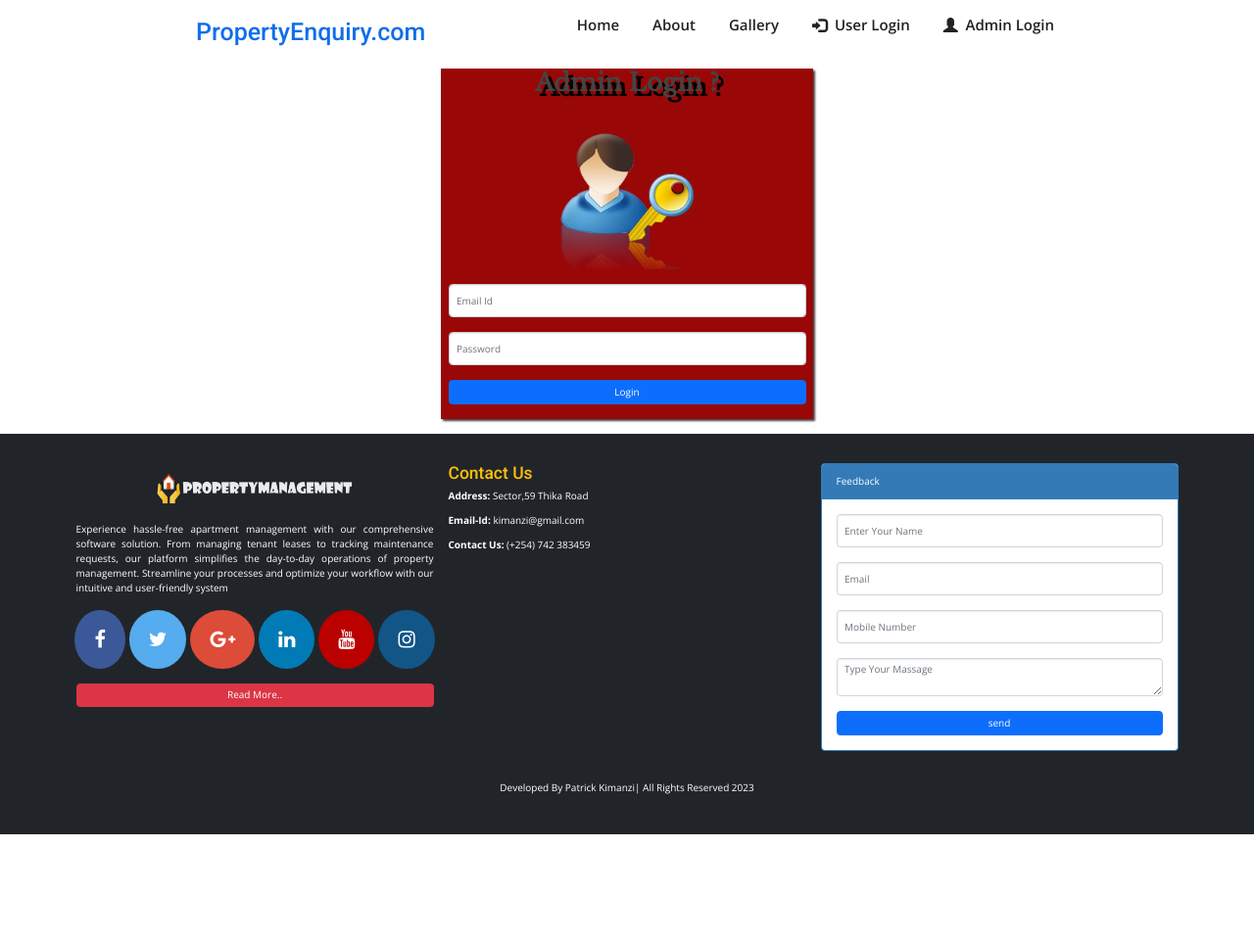
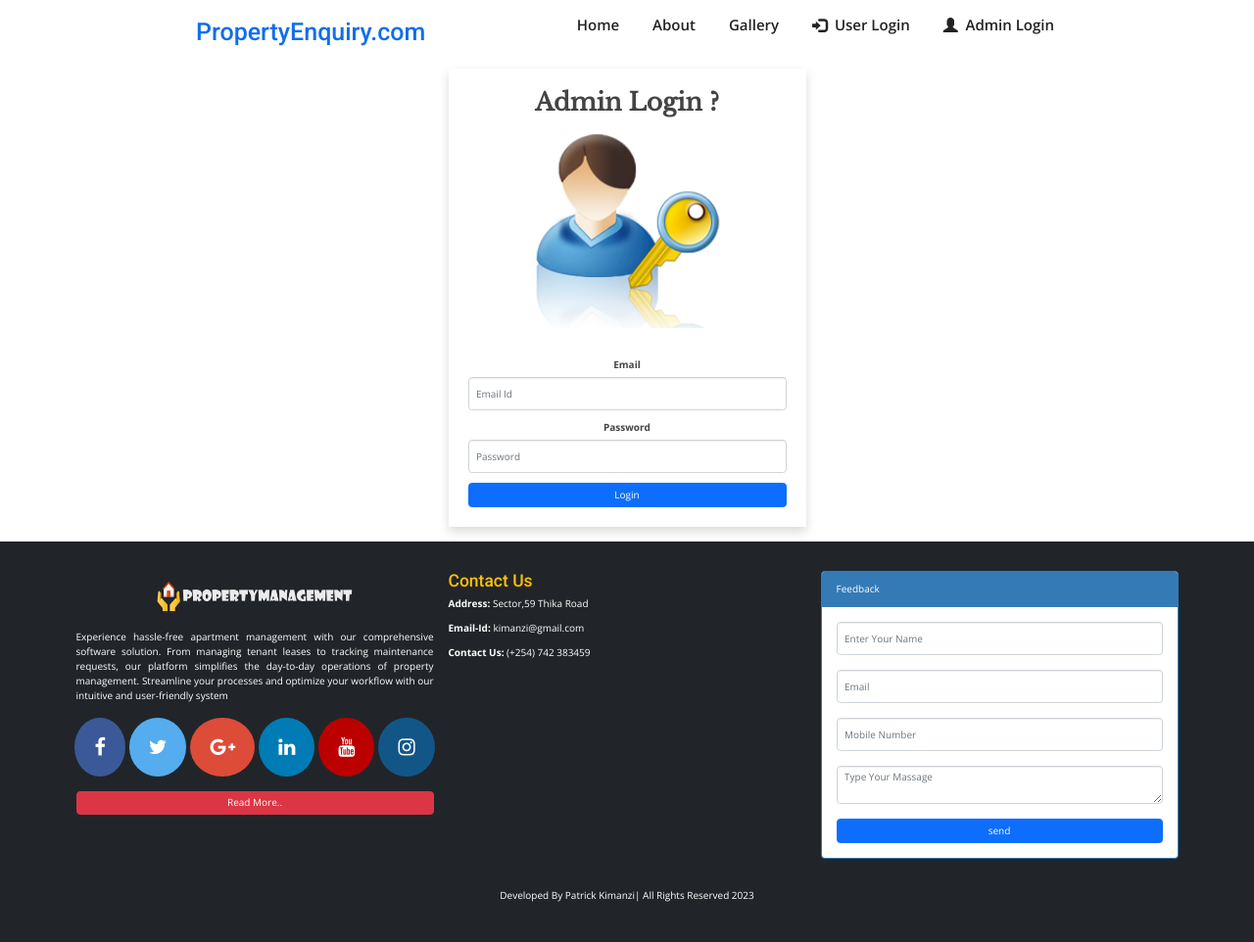
Before and after one commit to JosephOdhiambo/PropertyManagement, a PHP site: page /admin/index.php in a window 1280 px wide. Shown: the whole page at 98% size. Before the commit the page ends 852 px from the top, so only its background shows below. Run offline with PHP 8.4, Linux system fonts and the light colour scheme; some web fonts are replaced.

Commit message:
Modifying Login pages
The admin and user login pages looked ugly. I made some modifications

```diff
--- a/Booking Form.php
+++ b/Booking Form.php
@@ -33,7 +33,7 @@ if(isset($savedata))
 <!DOCTYPE html>
 <html lang="en">
 <head>
-  <title>Online Hotel.com</title>
+  <title>PropertyEnquiry.com</title>
   <meta charset="utf-8">
   <meta name="viewport" content="width=device-width, initial-scale=1">
   <link rel="stylesheet" href="https://maxcdn.bootstrapcdn.com/bootstrap/3.4.0/css/bootstrap.min.css">
--- a/Forgot account.php
+++ b/Forgot account.php
@@ -19,7 +19,7 @@ if(isset($submit))
 <!DOCTYPE html>
 <html lang="en">
 <head>
-  <title>Online Hotel.Com</title>
+  <title>PropertyEnquiry.com</title>
   <meta charset="utf-8">
   <meta name="viewport" content="width=device-width, initial-scale=1">
   <link rel="stylesheet" href="https://maxcdn.bootstrapcdn.com/bootstrap/3.4.0/css/bootstrap.min.css">
--- a/Luxurious Suite.php
+++ b/Luxurious Suite.php
@@ -1,7 +1,7 @@
 <!DOCTYPE html>
 <html>
 <head>
-<title>Online Hotel.Com</title>
+<title>PropertyEnquiry.com</title>
   <meta charset="utf-8">
   <meta name="viewport" content="width=device-width, initial-scale=1">
   <link rel="stylesheet" href="https://maxcdn.bootstrapcdn.com/bootstrap/3.4.0/css/bootstrap.min.css">
--- a/Registation form.php
+++ b/Registation form.php
@@ -23,7 +23,7 @@ if(isset($save))
 <!DOCTYPE html>
 <html lang="en">
 <head>
-  <title>Online Hotel.Com</title>
+  <title>PropertyEnquiry.com</title>
   <meta charset="utf-8">
   <meta name="viewport" content="width=device-width, initial-scale=1">
   <link rel="stylesheet" href="https://maxcdn.bootstrapcdn.com/bootstrap/3.4.0/css/bootstrap.min.css">
--- a/Suit Room.php
+++ b/Suit Room.php
@@ -1,7 +1,7 @@
 <!DOCTYPE html>
 <html>
 <head>
-<title>Online Hotel.Com</title>
+<title>PropertyEnquiry.com</title>
   <meta charset="utf-8">
   <meta name="viewport" content="width=device-width, initial-scale=1">
   <link rel="stylesheet" href="https://maxcdn.bootstrapcdn.com/bootstrap/3.4.0/css/bootstrap.min.css">
--- a/Twin Delux Room.php
+++ b/Twin Delux Room.php
@@ -1,7 +1,7 @@
 <!DOCTYPE html>
 <html>
 <head>
-<title>Online Hotel.Com</title>
+<title>PropertyEnquiry.com</title>
   <meta charset="utf-8">
   <meta name="viewport" content="width=device-width, initial-scale=1">
   <link rel="stylesheet" href="https://maxcdn.bootstrapcdn.com/bootstrap/3.4.0/css/bootstrap.min.css">
--- a/about.php
+++ b/about.php
@@ -2,7 +2,7 @@
 <html lang="en">
 
 <head>
-  <title>Online Hotel.Com</title>
+  <title>PropertyEnquiry.com</title>
   <meta charset="utf-8">
   <meta name="viewport" content="width=device-width, initial-scale=1">
   <link rel="stylesheet" href="https://maxcdn.bootstrapcdn.com/bootstrap/3.4.0/css/bootstrap.min.css">
--- a/admin/index.php
+++ b/admin/index.php
@@ -26,14 +26,15 @@ if(isset($login))
 ?>
 <!DOCTYPE html>
 <html lang="en">
+
 <head>
-  <title>Online Hotel.Com</title>
+  <title>PropertyEnquiry.com</title>
   <meta charset="utf-8">
   <meta name="viewport" content="width=device-width, initial-scale=1">
   <link rel="stylesheet" href="https://maxcdn.bootstrapcdn.com/bootstrap/3.4.0/css/bootstrap.min.css">
   <script src="https://ajax.googleapis.com/ajax/libs/jquery/3.3.1/jquery.min.js"></script>
   <script src="https://maxcdn.bootstrapcdn.com/bootstrap/3.4.0/js/bootstrap.min.js"></script>
-  <link href="../css/style.css"rel="stylesheet"/>
+  <link href="../css/style.css" rel="stylesheet" />
   <link rel="stylesheet" href="https://cdnjs.cloudflare.com/ajax/libs/font-awesome/4.7.0/css/font-awesome.min.css">
   <link href="https://fonts.googleapis.com/css?family=Akronim|Libre+Baskerville" rel="stylesheet">
   <!-- Favicons -->
@@ -41,7 +42,9 @@ if(isset($login))
   <link href="assets/img/apple-touch-icon.png" rel="apple-touch-icon">
 
   <!-- Google Fonts -->
-  <link href="https://fonts.googleapis.com/css?family=Open+Sans:300,300i,400,400i,600,600i,700,700i|Roboto:300,300i,400,400i,500,500i,600,600i,700,700i|Poppins:300,300i,400,400i,500,500i,600,600i,700,700i" rel="stylesheet">
+  <link
+    href="https://fonts.googleapis.com/css?family=Open+Sans:300,300i,400,400i,600,600i,700,700i|Roboto:300,300i,400,400i,500,500i,600,600i,700,700i|Poppins:300,300i,400,400i,500,500i,600,600i,700,700i"
+    rel="stylesheet">
 
   <!-- Vendor CSS Files -->
   <link href="assets/vendor/aos/aos.css" rel="stylesheet">
@@ -53,32 +56,71 @@ if(isset($login))
 
   <!-- Template Main CSS File -->
   <link href="assets/css/style.css" rel="stylesheet">
+  <style>
+    .card {
+      border-radius: 0;
+      border: none;
+    }
+
+    .card-body {
+      padding: 2rem;
+    }
+
+    .card-title {
+      margin-bottom: 1.5rem;
+    }
+
+    .card-img-top {
+      object-fit: cover;
+      object-position: center;
+      margin-top: 1.5rem;
+      margin-bottom: 1.5rem;
+    }
+
+    .fit-image {
+      object-fit: cover;
+      /* Change this property to "contain" if you want the whole image to be visible */
+      width: 200px;
+      height: 200px;
+    }
+  </style>
 </head>
+
 <body>
   <?php
 include('Menu Bar.php');
 	?>
-<div class="container-fluid"> <!-- Primary Id-->
+  <div class="container-fluid">
+    <!-- Primary Id-->
     <div class="container">
       <div class="row"><br>
         <div class="col-sm-4"></div>
-		<div class="col-sm-4 text-center"style="box-shadow:2px 2px 2px;background-color:#990707;">
-
-			<h1 align="center"><b><font style="font-family: 'Libre Baskerville', serif;text-shadow:5px 5px #000;">Admin Login ?</font></b></h1>
-
-          <img src="../image/clipart/user.png"alt="Bird" width="200" height="170"style="padding-top:30px;">
-
+        <div class="col-sm-4 text-center">
+          <div class="card shadow">
+            <div class="card-body">
+              <h1 class="card-title">
+                <b>
+                  <font style="font-family: 'Libre Baskerville', serif;">Admin Login ?</font>
+                </b>
+              </h1>
+              <img src="../image/clipart/user.png" alt="Bird" class="card-img-top fit-image">
               <?php echo @$error;?>
               <form action="#" method="post"><br>
-              <div class="form-group">
-                <input type="Email" class="form-control"name="eid" placeholder="Email Id"required>
+                <div class="mb-3">
+                  <label for="email" class="form-label">Email</label>
+                  <input type="email" class="form-control" name="eid" placeholder="Email Id" required>
                 </div>
-            <div class="form-group">
-                <input type="Password" class="form-control"name="pass" placeholder="Password"required>
+                <div class="mb-3">
+                  <label for="password" class="form-label">Password</label>
+                  <input type="password" class="form-control" name="pass" placeholder="Password" required>
                 </div>
-          <input type="submit" value="Login" name="login" class="btn btn-primary btn-group btn-group-justified"required>
-      	</form><br>
+                <input type="submit" value="Login" name="login" class="btn btn-primary btn-group btn-group-justified"
+                  required>
+              </form>
             </div>
+          </div>
+        </div>
+
       </div><br>
     </div>
   </div>
@@ -99,4 +141,5 @@ include('../Footer.php');
   <script src="assets/js/main.js"></script>
 
 </body>
+
 </html>
--- a/alertbox.php
+++ b/alertbox.php
@@ -1,6 +1,6 @@
 <!DOCTYPE html>
 <html>
-<head><title>Online Hotel.Com</title>
+<head><title>PropertyEnquiry.com</title>
   <meta charset="utf-8">
   <meta name="viewport" content="width=device-width, initial-scale=1">
   <link rel="stylesheet" href="https://maxcdn.bootstrapcdn.com/bootstrap/3.4.0/css/bootstrap.min.css">
--- a/image gallery.php
+++ b/image gallery.php
@@ -1,7 +1,7 @@
 <!DOCTYPE html>
 <html lang="en">
 <head><!--Head Open  Here-->
-  <title>Online Hotel.Com</title>
+  <title>PropertyEnquiry.com</title>
   <meta charset="utf-8">
   <meta name="viewport" content="width=device-width, initial-scale=1">
   <link rel="stylesheet" href="https://maxcdn.bootstrapcdn.com/bootstrap/3.4.0/css/bootstrap.min.css">
--- a/order.php
+++ b/order.php
@@ -7,7 +7,7 @@ $eid=$_SESSION['create_account_logged_in'];
 <!DOCTYPE html>
 <html lang="en">
 <head>
-  <title>Online Hotel.com</title>
+  <title>PropertyEnquiry.com</title>
   <meta charset="utf-8">
   <meta name="viewport" content="width=device-width, initial-scale=1">
   <link rel="stylesheet" href="https://maxcdn.bootstrapcdn.com/bootstrap/3.4.0/css/bootstrap.min.css">
--- a/profile.php
+++ b/profile.php
@@ -14,7 +14,7 @@ $msg= "<h3 style='color:blue'>Profile Updated successfully</h3>";
 <!DOCTYPE html>
 <html lang="en">
 <head>
-  <title>Online Hotel.com</title>
+  <title>PropertyEnquiry.com</title>
   <meta charset="utf-8">
   <meta name="viewport" content="width=device-width, initial-scale=1">
   <link rel="stylesheet" href="https://maxcdn.bootstrapcdn.com/bootstrap/3.4.0/css/bootstrap.min.css">
--- a/room_details.php
+++ b/room_details.php
@@ -1,7 +1,7 @@
 <!DOCTYPE html>
 <html>
 <head>
-<title>Online Hotel.Com</title>
+<title>PropertyEnquiry.com</title>
   <meta charset="utf-8">
   <meta name="viewport" content="width=device-width, initial-scale=1">
   <link rel="stylesheet" href="https://maxcdn.bootstrapcdn.com/bootstrap/3.4.0/css/bootstrap.min.css">
--- a/services.php
+++ b/services.php
@@ -1,7 +1,7 @@
 <!DOCTYPE html>
 <html lang="en">
 <head>
-  <title>Online Hotel.Com</title>
+  <title>PropertyEnquiry.com</title>
   <meta charset="utf-8">
   <meta name="viewport" content="width=device-width, initial-scale=1">
   <link rel="stylesheet" href="https://maxcdn.bootstrapcdn.com/bootstrap/3.4.0/css/bootstrap.min.css">
--- a/standard Room.php
+++ b/standard Room.php
@@ -1,7 +1,7 @@
 <!DOCTYPE html>
 <html>
 <head>
-<title>Online Hotel.Com</title>
+<title>PropertyEnquiry.com</title>
   <meta charset="utf-8">
   <meta name="viewport" content="width=device-width, initial-scale=1">
   <link rel="stylesheet" href="https://maxcdn.bootstrapcdn.com/bootstrap/3.4.0/css/bootstrap.min.css">
--- a/update_profile.php
+++ b/update_profile.php
@@ -18,7 +18,7 @@ mysqli_query($con,"update create_account set name='$fname',email='$email',passwo
 <!DOCTYPE html>
 <html lang="en">
 <head>
-  <title>Online Hotel.Com</title>
+  <title>PropertyEnquiry.com</title>
   <meta charset="utf-8">
   <meta name="viewport" content="width=device-width, initial-scale=1">
   <link rel="stylesheet" href="https://maxcdn.bootstrapcdn.com/bootstrap/3.4.0/css/bootstrap.min.css">
```
Also changed, not shown: Login.php (+58 -17 lines). Lines whose indentation alone changed are shown as unchanged.
